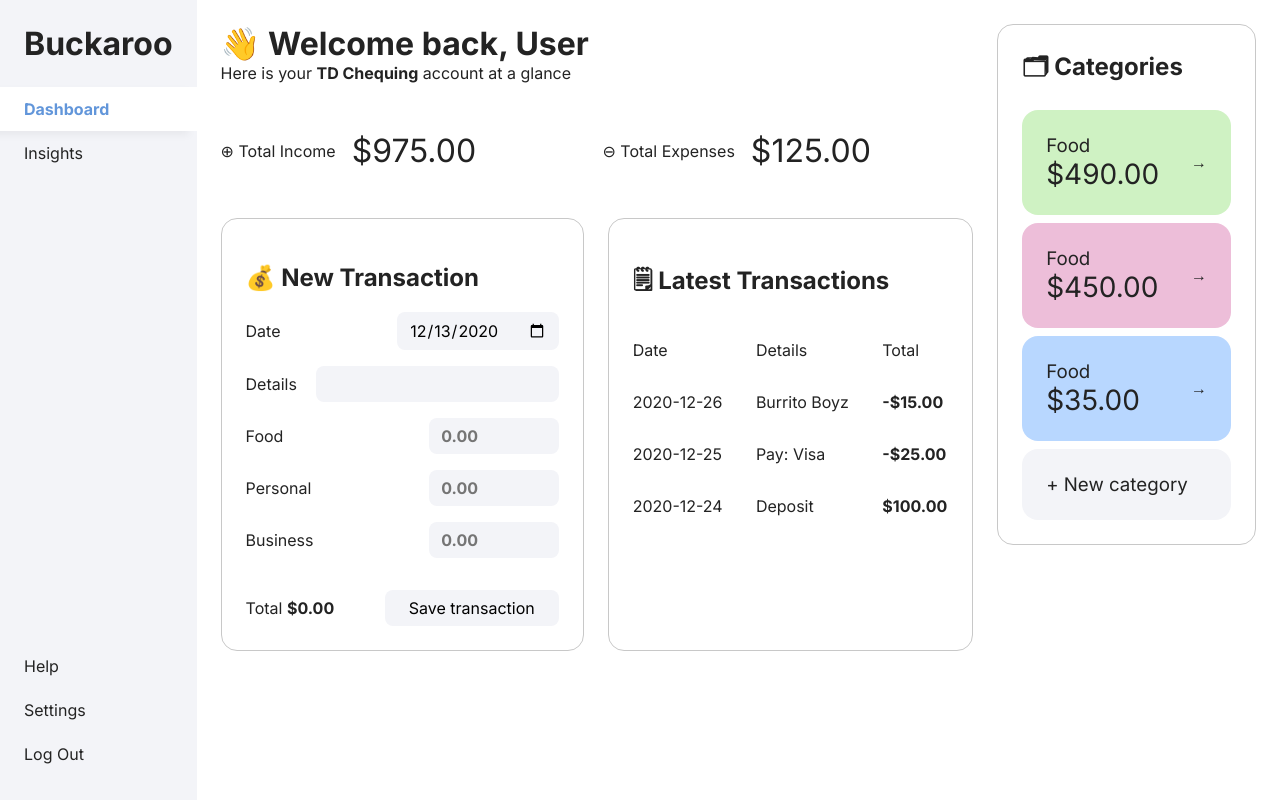
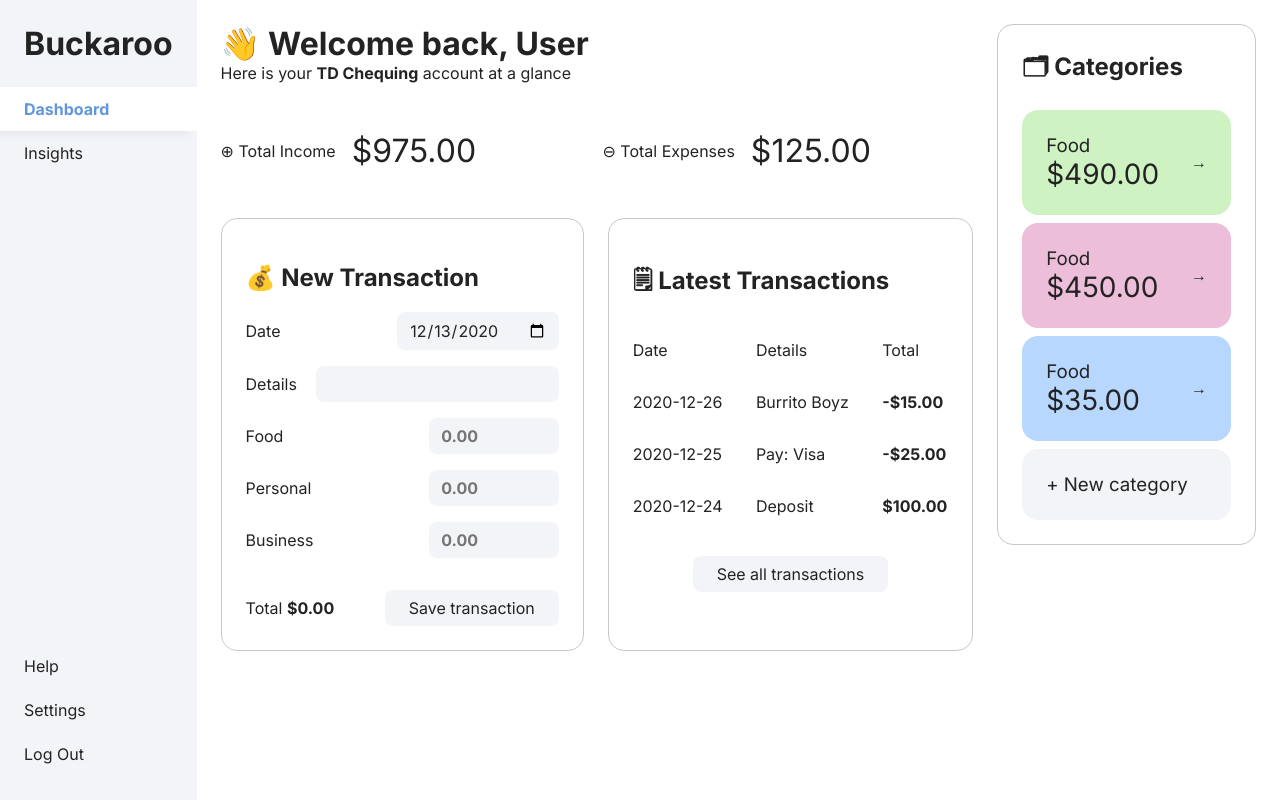
Before and after one commit to michaelti/buckaroo, a React (Create React App) app: page / in a window 1280 px wide. Built offline with nearby package versions, Linux system fonts and the light colour scheme.

Commit message:
Add see all transactions link

```diff
--- a/src/components/Button.js
+++ b/src/components/Button.js
@@ -1,11 +1,20 @@
 import "./Button.scss";
+import { Link } from "react-router-dom";
 
-function Button({ children, onClick }) {
-    return (
-        <button className="button" onClick={onClick}>
+function Button({ isLink, children, ...props }) {
+    const normalBtn = (
+        <button className="button" {...props}>
             {children}
         </button>
     );
+
+    const linkBtn = (
+        <Link className="button" {...props}>
+            {children}
+        </Link>
+    );
+
+    return isLink ? linkBtn : normalBtn;
 }
 
 export default Button;
--- a/src/components/Button.scss
+++ b/src/components/Button.scss
@@ -2,10 +2,12 @@
 
 .button {
     font: inherit;
+    color: inherit;
     border: none;
     background-color: colors.$light-neutral;
     padding: 0.5rem 1.5rem;
     border-radius: 0.5rem;
+    text-decoration: none;
     transition: background-color 0.15s;
     cursor: pointer;
 
--- a/src/components/LatestTransactions.js
+++ b/src/components/LatestTransactions.js
@@ -1,4 +1,5 @@
 import "./LatestTransactions.scss";
+import Button from "./Button";
 
 function LatestTransactions({ transactions }) {
     const currency = new Intl.NumberFormat("en-US", {
@@ -29,6 +30,11 @@ function LatestTransactions({ transactions }) {
                     ))}
                 </tbody>
             </table>
+            <div className="latest-transactions__see-all">
+                <Button isLink to="/transactions">
+                    See all transactions
+                </Button>
+            </div>
         </div>
     );
 }
--- a/src/components/LatestTransactions.scss
+++ b/src/components/LatestTransactions.scss
@@ -21,4 +21,9 @@
             }
         }
     }
+
+    &__see-all {
+        text-align: center;
+        margin-top: 2rem;
+    }
 }
--- a/src/components/NewTransactionForm.js
+++ b/src/components/NewTransactionForm.js
@@ -104,7 +104,6 @@ function NewTransactionForm() {
                         onBlur={formatAmount}
                     />
                 </label>
-
                 <div className="new-tx__item new-tx__item--submit">
                     <span>
                         Total <strong>${getTotal()}</strong>
--- a/src/components/NewTransactionForm.scss
+++ b/src/components/NewTransactionForm.scss
@@ -20,6 +20,7 @@
 
     &__input {
         font: inherit;
+        color: inherit;
         background-color: colors.$light-neutral;
         border: none;
         padding: 0.5rem 0.75rem;
```
